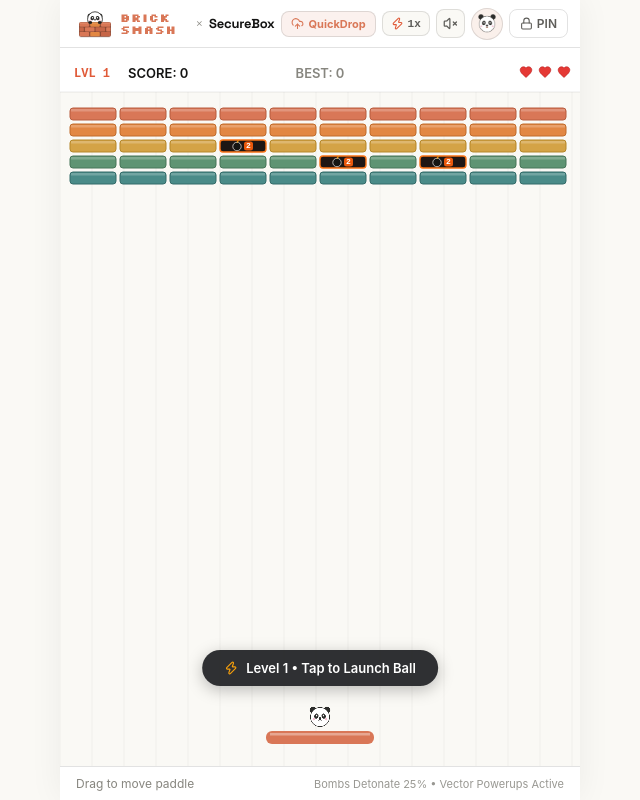
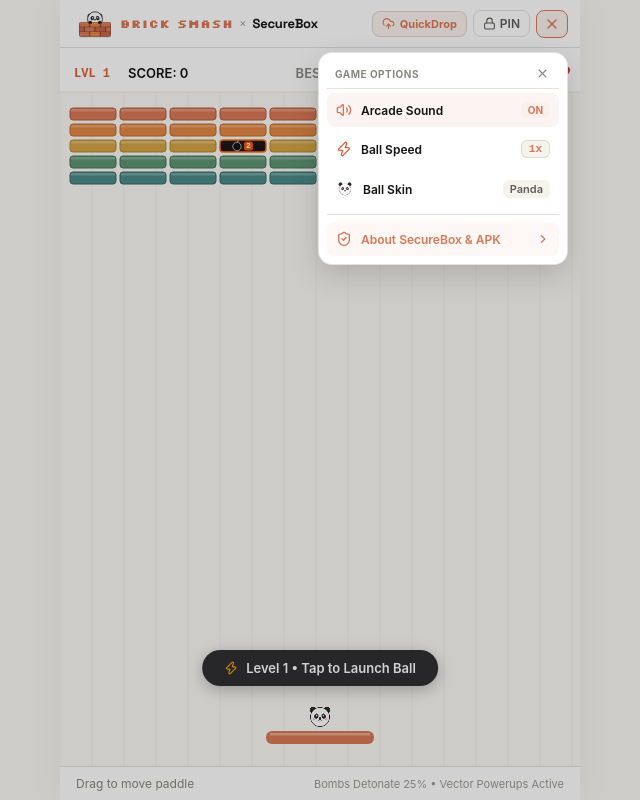
Before and after one commit to OnlyTeam43/SecureBox, a React (Vite) app in the folder client/: page / in a window 1280 px wide. Both pictures are taken after a click on the button "Game Options & Settings". Shown: the whole page, without its empty margins (320-960 px from the left). Built offline with nearby package versions, Linux system fonts and the light colour scheme.

Commit message:
feat: add header hamburger menu for sound & speed settings while keeping QuickDrop and PIN buttons visible on top

```diff
--- a/client/src/components/BrickSmashGame.tsx
+++ b/client/src/components/BrickSmashGame.tsx
@@ -5,7 +5,7 @@
 
 import React, { useEffect, useRef, useState, useCallback } from 'react';
 import { Colors, BrickRowColors } from '../theme/tokens';
-import { Lock, Volume2, VolumeX, Zap, Trophy, RotateCcw, ArrowRight, UploadCloud } from 'lucide-react';
+import { Lock, Volume2, VolumeX, Zap, Trophy, RotateCcw, ArrowRight, UploadCloud, Menu, X, ChevronRight, ShieldCheck } from 'lucide-react';
 import { BrickWallPeeker } from './BrickWallPeeker';
 
 interface BrickSmashGameProps {
@@ -74,6 +74,7 @@ export const BrickSmashGame: React.FC<BrickSmashGameProps> = ({
 
   // High-level React game states for clean UI overlays
   const [gameState, setGameState] = useState<GamePlayState>('ready');
+  const [isMenuOpen, setIsMenuOpen] = useState(false);
   const [levelDisplay, setLevelDisplay] = useState(1);
   const [scoreDisplay, setScoreDisplay] = useState(0);
 
@@ -1416,9 +1417,9 @@ export const BrickSmashGame: React.FC<BrickSmashGameProps> = ({
           </div>
         </div>
 
-        {/* Right Controls: Speed Controller, Sound Toggle, Animal Companion Badge, PIN Trigger */}
-        <div style={{ display: 'flex', alignItems: 'center', gap: 6 }}>
-          {/* QuickDrop Media Shuttle Button */}
+        {/* Right Controls: QuickDrop, PIN, and Hamburger Menu */}
+        <div style={{ display: 'flex', alignItems: 'center', gap: 6, position: 'relative' }}>
+          {/* QuickDrop Media Shuttle Button (Kept out on header) */}
           {onOpenQuickDrop && (
             <button
               onClick={onOpenQuickDrop}
@@ -1442,126 +1443,316 @@ export const BrickSmashGame: React.FC<BrickSmashGameProps> = ({
               <span>QuickDrop</span>
             </button>
           )}
-          {/* Ball Speed Controller Button */}
+
+          {/* PIN Trigger Button (Kept out on header) */}
           <button
-            onClick={cycleSpeed}
+            onClick={onUnlockClick}
             style={{
-              padding: '5px 8px',
-              borderRadius: 8,
-              border: `1px solid ${Colors.border}`,
-              backgroundColor: Colors.bg.primary,
               display: 'flex',
               alignItems: 'center',
               gap: 4,
-              cursor: 'pointer',
-              color: Colors.text.secondary,
-              fontSize: 11,
-              fontWeight: 700,
-              fontFamily: 'monospace',
-            }}
-            title={`Ball Speed: ${speedMultiplier}x (Click to cycle)`}
-          >
-            <Zap size={13} color="#E05A38" />
-            <span>{speedMultiplier}x</span>
-          </button>
-
-          {/* Sound Mute/Unmute Toggle Button */}
-          <button
-            onClick={toggleSound}
-            style={{
-              padding: '6px',
+              padding: '5px 9px',
               borderRadius: 8,
               border: `1px solid ${Colors.border}`,
-              backgroundColor: isMuted ? Colors.bg.primary : Colors.accent.soft,
-              color: isMuted ? Colors.text.secondary : Colors.accent.primary,
-              display: 'flex',
-              alignItems: 'center',
-              justifyContent: 'center',
+              backgroundColor: unreadCount > 0 ? Colors.accent.soft : 'transparent',
+              color: unreadCount > 0 ? Colors.accent.primary : Colors.text.secondary,
+              fontSize: 12,
+              fontWeight: 600,
               cursor: 'pointer',
+              position: 'relative',
+              transition: 'all 0.15s ease',
             }}
-            title={isMuted ? 'Turn Sound ON' : 'Turn Sound OFF'}
+            title="Unlock Secret Vault / Enter PIN"
           >
-            {isMuted ? <VolumeX size={15} /> : <Volume2 size={15} />}
-          </button>
-
-          {/* Animal companion icon with direct unread message notification badge */}
-          <div
-            onClick={onUnlockClick}
-            style={{
-              position: 'relative',
-              width: 32,
-              height: 32,
-              borderRadius: '50%',
-              backgroundColor: '#FAF0EB',
-              border: unreadCount > 0 ? '1.5px solid #EF4444' : `1px solid ${Colors.border}`,
-              display: 'flex',
-              alignItems: 'center',
-              justifyContent: 'center',
-              cursor: 'pointer',
-            }}
-            title={unreadCount > 0 ? `${unreadCount} unread message(s) - Click to unlock` : 'Secret Vault / Open Chat'}
-          >
-            <img
-              src="/characters/panda-idle.png"
-              alt="Companion"
-              style={{
-                width: 25,
-                height: 25,
-                borderRadius: '50%',
-                objectFit: 'contain',
-              }}
-            />
-
-            {/* Notification Badge Dot (Vibrant red, only visible when unreadCount > 0) */}
+            <Lock size={13} />
+            <span>PIN</span>
             {unreadCount > 0 && (
               <span
                 style={{
                   position: 'absolute',
                   top: -4,
                   right: -4,
-                  minWidth: 16,
-                  height: 16,
+                  minWidth: 15,
+                  height: 15,
                   borderRadius: '999px',
                   backgroundColor: '#EF4444',
                   color: '#FFFFFF',
-                  fontSize: 10,
+                  fontSize: 9,
                   fontWeight: 800,
                   display: 'flex',
                   alignItems: 'center',
                   justifyContent: 'center',
-                  padding: '0 4px',
-                  boxShadow: '0 2px 5px rgba(239, 68, 68, 0.4)',
+                  padding: '0 3px',
                   border: '1.5px solid #FFFFFF',
+                  boxShadow: '0 2px 4px rgba(239, 68, 68, 0.4)',
                 }}
               >
                 {unreadCount > 9 ? '9+' : unreadCount}
               </span>
             )}
-          </div>
-
-          {/* Discrete Lock Icon */}
+          </button>
+
+          {/* Hamburger Menu Button */}
           <button
-            onClick={onUnlockClick}
+            onClick={() => setIsMenuOpen((prev) => !prev)}
             style={{
+              padding: '5px 7px',
+              borderRadius: 8,
+              border: `1px solid ${isMenuOpen ? Colors.accent.primary : Colors.border}`,
+              backgroundColor: isMenuOpen ? Colors.accent.soft : Colors.bg.primary,
+              color: isMenuOpen ? Colors.accent.primary : Colors.text.primary,
               display: 'flex',
               alignItems: 'center',
-              gap: 4,
-              padding: '6px 10px',
-              borderRadius: 8,
-              border: `1px solid ${Colors.border}`,
-              backgroundColor: 'transparent',
-              color: Colors.text.secondary,
-              fontSize: 12,
-              fontWeight: 600,
+              justifyContent: 'center',
               cursor: 'pointer',
+              position: 'relative',
+              transition: 'all 0.15s ease',
             }}
-            title="Security PIN"
+            title={isMenuOpen ? 'Close Menu' : 'Game Options & Settings'}
           >
-            <Lock size={13} />
-            <span>PIN</span>
+            {isMenuOpen ? <X size={16} /> : <Menu size={16} />}
+            {unreadCount > 0 && !isMenuOpen && (
+              <span
+                style={{
+                  position: 'absolute',
+                  top: 2,
+                  right: 2,
+                  width: 7,
+                  height: 7,
+                  borderRadius: '50%',
+                  backgroundColor: '#EF4444',
+                }}
+              />
+            )}
           </button>
         </div>
       </div>
+
+      {/* ─── Hamburger Dropdown Menu ───────────────────────────────────────── */}
+      {isMenuOpen && (
+        <>
+          {/* Backdrop */}
+          <div
+            onClick={() => setIsMenuOpen(false)}
+            style={{
+              position: 'fixed',
+              inset: 0,
+              zIndex: 90,
+              backgroundColor: 'rgba(0, 0, 0, 0.18)',
+            }}
+          />
+
+          {/* Menu Dropdown Card */}
+          <div
+            style={{
+              position: 'absolute',
+              top: 52,
+              right: 12,
+              zIndex: 100,
+              width: 250,
+              backgroundColor: Colors.bg.elevated,
+              borderRadius: 14,
+              border: `1px solid ${Colors.border}`,
+              boxShadow: '0 10px 30px rgba(0,0,0,0.15)',
+              padding: '8px',
+              display: 'flex',
+              flexDirection: 'column',
+              gap: 4,
+            }}
+          >
+            {/* Header label */}
+            <div
+              style={{
+                padding: '4px 8px 6px',
+                borderBottom: `1px solid ${Colors.border}`,
+                display: 'flex',
+                alignItems: 'center',
+                justifyContent: 'space-between',
+              }}
+            >
+              <span style={{ fontSize: 10, fontWeight: 700, color: Colors.text.placeholder, letterSpacing: '0.5px', textTransform: 'uppercase' }}>
+                Game Options
+              </span>
+              <button
+                onClick={() => setIsMenuOpen(false)}
+                style={{
+                  background: 'none',
+                  border: 'none',
+                  cursor: 'pointer',
+                  color: Colors.text.placeholder,
+                  padding: 2,
+                  display: 'flex',
+                }}
+              >
+                <X size={13} />
+              </button>
+            </div>
+
+            {/* Unread Vault Messages Alert */}
+            {unreadCount > 0 && (
+              <div
+                onClick={() => {
+                  setIsMenuOpen(false);
+                  onUnlockClick();
+                }}
+                style={{
+                  padding: '7px 9px',
+                  borderRadius: 8,
+                  backgroundColor: '#FEF2F2',
+                  border: '1px solid #FCA5A5',
+                  color: '#DC2626',
+                  fontSize: 11,
+                  fontWeight: 600,
+                  display: 'flex',
+                  alignItems: 'center',
+                  justifyContent: 'space-between',
+                  cursor: 'pointer',
+                }}
+              >
+                <span>✉ {unreadCount} New Message{unreadCount > 1 ? 's' : ''}</span>
+                <span style={{ fontSize: 10, textDecoration: 'underline' }}>Unlock →</span>
+              </div>
+            )}
+
+            {/* Item 1: Arcade Sound */}
+            <div
+              onClick={() => toggleSound()}
+              style={{
+                display: 'flex',
+                alignItems: 'center',
+                justifyContent: 'space-between',
+                padding: '9px 9px',
+                borderRadius: 8,
+                cursor: 'pointer',
+                backgroundColor: isMuted ? 'transparent' : 'rgba(217, 119, 87, 0.08)',
+                transition: 'background-color 0.15s',
+              }}
+            >
+              <div style={{ display: 'flex', alignItems: 'center', gap: 9 }}>
+                {isMuted ? <VolumeX size={16} color={Colors.text.secondary} /> : <Volume2 size={16} color={Colors.accent.primary} />}
+                <span style={{ fontSize: 12, fontWeight: 600, color: Colors.text.primary }}>
+                  Arcade Sound
+                </span>
+              </div>
+              <span
+                style={{
+                  fontSize: 10,
+                  fontWeight: 700,
+                  padding: '2px 7px',
+                  borderRadius: 6,
+                  backgroundColor: isMuted ? Colors.bg.secondary : Colors.accent.soft,
+                  color: isMuted ? Colors.text.placeholder : Colors.accent.primary,
+                }}
+              >
+                {isMuted ? 'MUTED' : 'ON'}
+              </span>
+            </div>
+
+            {/* Item 2: Ball Speed Controller */}
+            <div
+              onClick={() => cycleSpeed()}
+              style={{
+                display: 'flex',
+                alignItems: 'center',
+                justifyContent: 'space-between',
+                padding: '9px 9px',
+                borderRadius: 8,
+                cursor: 'pointer',
+                transition: 'background-color 0.15s',
+              }}
+            >
+              <div style={{ display: 'flex', alignItems: 'center', gap: 9 }}>
+                <Zap size={16} color="#E05A38" />
+                <span style={{ fontSize: 12, fontWeight: 600, color: Colors.text.primary }}>
+                  Ball Speed
+                </span>
+              </div>
+              <span
+                style={{
+                  fontSize: 11,
+                  fontWeight: 700,
+                  padding: '2px 7px',
+                  borderRadius: 6,
+                  backgroundColor: Colors.bg.secondary,
+                  color: Colors.accent.primary,
+                  fontFamily: 'monospace',
+                  border: `1px solid ${Colors.border}`,
+                }}
+              >
+                {speedMultiplier}x
+              </span>
+            </div>
+
+            {/* Item 3: Companion Skin */}
+            <div
+              style={{
+                display: 'flex',
+                alignItems: 'center',
+                justifyContent: 'space-between',
+                padding: '9px 9px',
+                borderRadius: 8,
+              }}
+            >
+              <div style={{ display: 'flex', alignItems: 'center', gap: 9 }}>
+                <img
+                  src="/characters/panda-idle.png"
+                  alt="Companion"
+                  style={{ width: 18, height: 18, borderRadius: '50%' }}
+                />
+                <span style={{ fontSize: 12, fontWeight: 600, color: Colors.text.primary }}>
+                  Ball Skin
+                </span>
+              </div>
+              <span
+                style={{
+                  fontSize: 11,
+                  fontWeight: 600,
+                  padding: '2px 7px',
+                  borderRadius: 6,
+                  backgroundColor: Colors.bg.secondary,
+                  color: Colors.text.secondary,
+                }}
+              >
+                Panda
+              </span>
+            </div>
+
+            {/* Divider */}
+            <div style={{ height: 1, backgroundColor: Colors.border, margin: '3px 0' }} />
+
+            {/* Item 4: About SecureBox & APK */}
+            <div
+              onClick={() => {
+                setIsMenuOpen(false);
+                if (onOpenSecureboxPage) {
+                  onOpenSecureboxPage();
+                } else {
+                  window.history.pushState(null, '', '/Securebox');
+                  window.dispatchEvent(new PopStateEvent('popstate'));
+                }
+              }}
+              style={{
+                display: 'flex',
+                alignItems: 'center',
+                justifyContent: 'space-between',
+                padding: '9px 9px',
+                borderRadius: 8,
+                cursor: 'pointer',
+                backgroundColor: 'rgba(217, 107, 67, 0.05)',
+                transition: 'background-color 0.15s',
+              }}
+            >
+              <div style={{ display: 'flex', alignItems: 'center', gap: 9 }}>
+                <ShieldCheck size={16} color={Colors.accent.primary} />
+                <span style={{ fontSize: 12, fontWeight: 600, color: Colors.accent.primary }}>
+                  About SecureBox & APK
+                </span>
+              </div>
+              <ChevronRight size={14} color={Colors.accent.primary} />
+            </div>
+          </div>
+        </>
+      )}
 
       {/* ─── Main Game Canvas Area & Overlays ───────────────────────────────── */}
       <div
```
